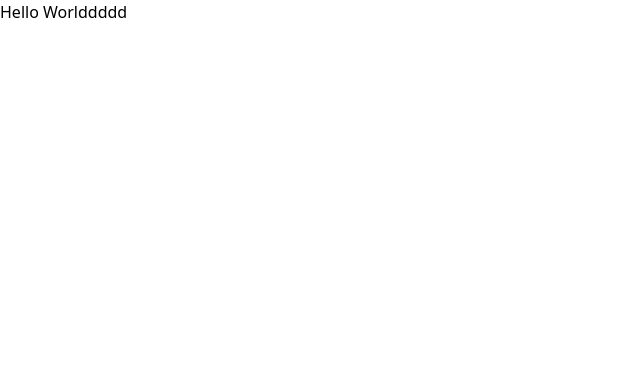
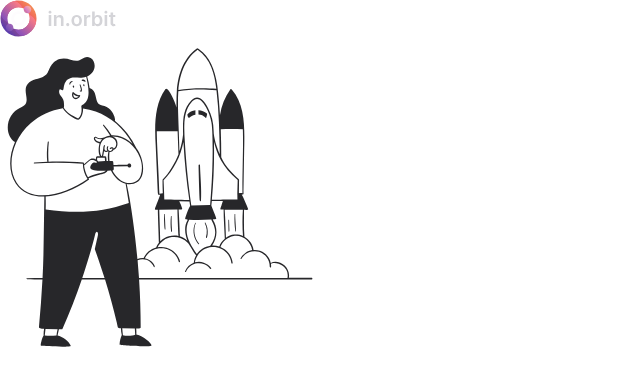
Before and after one commit to ludiemert/Nlw_Pocket_Node_React, a React (Vite) app in the folder web/: page / in a window 1280 px wide. Shown: the top 386 px of the page, without its empty margins (0-640 px from the left). Built offline with nearby package versions, Linux system fonts and the light colour scheme.

Commit message:
add img pag start PAGE

```diff
--- a/web/index.html
+++ b/web/index.html
@@ -6,7 +6,7 @@
     <meta name="viewport" content="width=device-width, initial-scale=1.0" />
     <title>in.orbit🥰</title>
   </head>
-  <body>
+  <body class="bg-zinc-950 text-zinc-50 antialiased">
     <div id="root"></div>
     <script type="module" src="/src/main.tsx"></script>
   </body>
--- a/web/src/App.tsx
+++ b/web/src/App.tsx
@@ -1,3 +1,14 @@
+import logo from './assets/logo-in-orbit.svg'
+import letsStart from './assets/lets-start-illustration.svg'
+
+
 export function App() {
-  return <h1 className="bg-slate-600 text-center text-white text-4xl">Hello Worlddddd</h1>
+  return (
+		<div className="h-screen flex flex-col items-center justify-center gap-8">
+
+		<img src={logo} alt='in.orbit' />
+		<img src={letsStart} alt='in.orbit' />
+
+		</div>
+	)
 }
```
